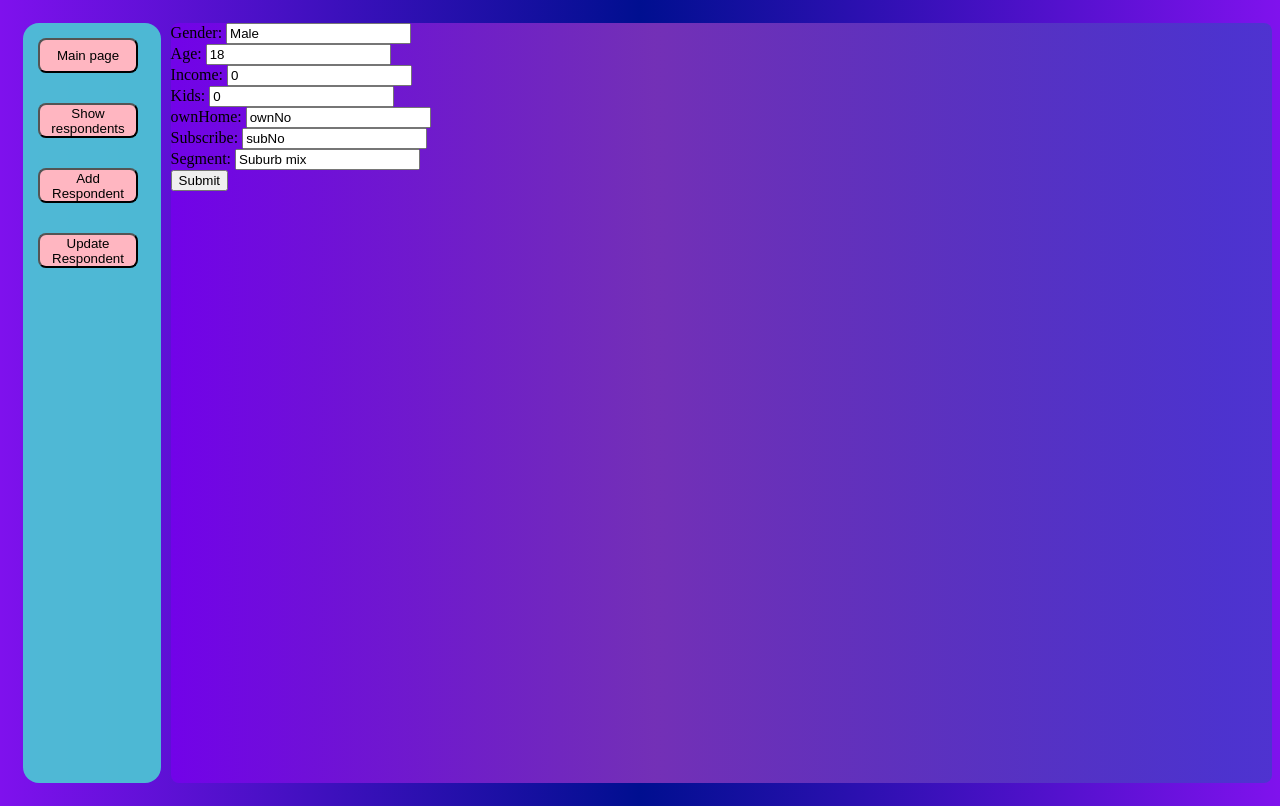
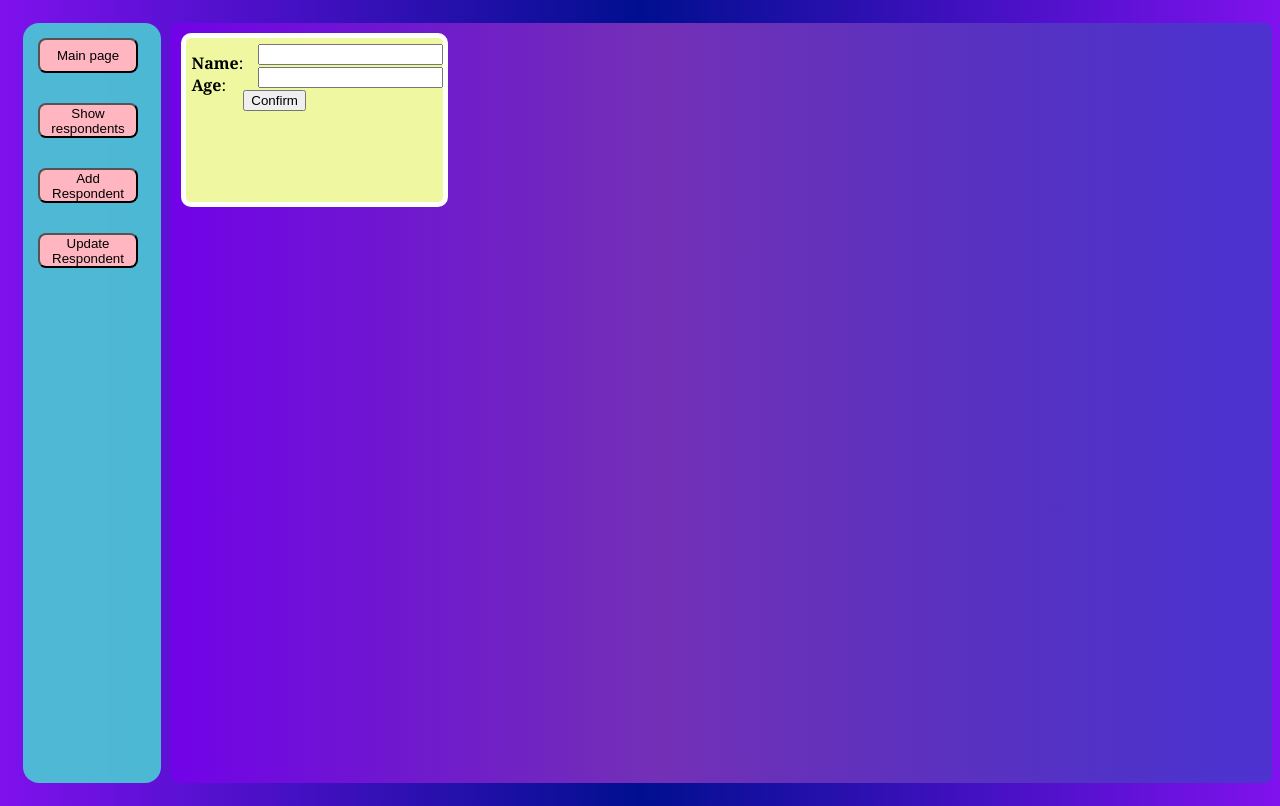
Before and after one commit to CPiotr23/Front-Respondents, a React (Create React App) app: page / in a window 1280 px wide. Both pictures are taken after a click on the button "Add Respondent". Built offline with nearby package versions, Linux system fonts and the light colour scheme.

Commit message:
addrespondentfunctions

```diff
--- a/src/index.css
+++ b/src/index.css
@@ -2,8 +2,11 @@ body {
     background: rgb(118,0,236);
     background: linear-gradient(90deg, rgba(118,0,236,0.9332107843137255) 0%, rgba(0,15,144,1) 50%, rgba(118,0,236,0.93) 100%);
 }
+::-webkit-scrollbar {
+    width: 0;
+}
 .mainBody {
-    margin-right: 0;
+    overflow-y: auto;
     margin-left: 10px;
     margin-top: 15px;
     height: 95vh;
@@ -37,8 +40,7 @@ body {
 }
 .respondent {
     display: inline-block;
-    padding-left: 4px;
-    padding-right: 6px;
+    padding-left: 6px;
     padding-top: 4px;
     min-height: 160px;
     min-width: 210px;
--- a/src/objects/RespondentAdder.js
+++ b/src/objects/RespondentAdder.js
@@ -1,15 +1,18 @@
-export default function RespondentAdder({respondent, changeHandler, submitHandler}) {
+
+export default function RespondentAdder({submitHandler, inputsHandler, values}) {
+
     return (
         <div className="mainBody">
-                    <form onSubmit={(e) => submitHandler(e)}>
-                        Gender: <input onChange={(e) => changeHandler(e)} id="gender" value={respondent.gender} placeholder="gender" type="text"></input><br/>
-                        Age: <input onChange={(e) => changeHandler(e)} id="age" value={respondent.age} placeholder="age" type="number"></input><br/>
-                        Income: <input onChange={(e) => changeHandler(e)} id="income" value={respondent.income} placeholder="income" type="number"></input><br/>
-                        Kids: <input onChange={(e) => changeHandler(e)} id="kids" value={respondent.kids} placeholder="kids" type="number"></input><br/>
-                        ownHome: <input onChange={(e) => changeHandler(e)} id="ownHome" value={respondent.ownHome} placeholder="ownHome" type="text"></input><br/>
-                        Subscribe: <input onChange={(e) => changeHandler(e)} id="subscribe" value={respondent.subscribe} placeholder="subscribe" type="text"></input><br/>
-                        Segment: <input onChange={(e) => changeHandler(e)} id="segment" value={respondent.segment} placeholder="segment" type="text"></input><br/>
-                        <button onClick={(e)=> changeHandler(e)}>Submit</button>
-                    </form>
+            <div className="respondent">
+                        <div className="respondentkeys">
+                            {Object.keys(values).map(key =>
+                            <><b key={key}>{key.charAt(0).toUpperCase()+key.substring(1)}</b>:<br/></>)}
+                        </div>
+                        <div className="respondentvalues">
+                            {Object.entries(values).map(value =>
+                            <><input onChange={(e) => inputsHandler(e)} name={value[0]} type={typeof(value[1])}/><br/></>)}
+                        </div>
+                        <br/><button onClick={() => submitHandler({values})}>Confirm</button>
+            </div>
         </div>
 );}
--- a/src/pages/AddRespondent.js
+++ b/src/pages/AddRespondent.js
@@ -1,38 +1,25 @@
 
-import axios from 'axios';
 import React, { useState } from 'react';
-import RespondentAdder from '../objects/RespondentAdder'
+import RespondentAdder from '../objects/RespondentAdder';
+import AddingRespondent from './fetches/AddingRespondent';
+import RespondentSingle from '../objects/RespondentSingle';
 
 export default function AddRespondent () {
 
-    const [respondent, setNewRespondent] = useState(
-        {
-            gender: 'Male',
-            age: '18',
-            income: '0',
-            kids: '0',
-            ownHome: 'ownNo',
-            subscribe: 'subNo',
-            segment: 'Suburb mix',
+        const [values, setValues] = useState({name: '', age: ''})
+
+        function inputsHandler(e) {
+            setValues({...values, [e.target.name]: e.target.value});
+            console.log(values);
         }
-    );
 
-    function submitHandler(e) {
-        e.preventDefault()
-        axios
-            .post("http://localhost:8080/respondents/add", respondent)
-            .then(res => {
-                console.log(res)
-            })
-            .catch(error => {
-                console.log(error)
-            })
-    }
-    function changeHandler(e) {
-        setNewRespondent({...respondent, [e.target.id]: e.target.value})
-    }
+        function submitHandler({values}) {
+            console.log(values);
+        }
 
-    return (
-        <RespondentAdder respondent={respondent} submitHandler={(e) => submitHandler(e)} changeHandler={(e) => changeHandler(e)}/>
-    );
+        return (
+            <>
+                <RespondentAdder submitHandler={submitHandler} inputsHandler={inputsHandler} values={values} />
+            </>
+        );
 }
```
